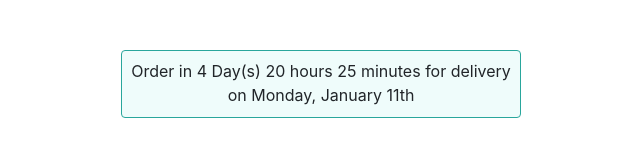
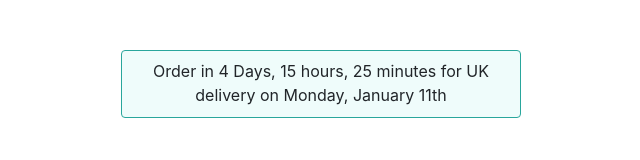
Before and after one commit to steview-d/delivery-timer, a plain HTML site: page index.html in a window 1280 px wide. Shown: the whole page, without its empty margins (319-959 px from the left). Drawn offline with nearby package versions, Linux system fonts and the light colour scheme.

Commit message:
Format output
Account for text using day/days, hour/hours and minute/minutes.
Improve grammar with use of commas within text string.

```diff
--- a/index.html
+++ b/index.html
@@ -19,7 +19,7 @@
     <div id="delivery-timer">
         <div class="timer-container">
             <div class="timer-inner">
-                <p>Order in <span class="days"></span> Day(s) <span class="hours"></span> hours <span class="minutes"></span> minutes for delivery on <span class="delivery"></span></p>
+                <p>Order in <span class="days"></span> <span class="hours"></span> <span class="minutes"></span> for UK delivery on <span class="delivery"></span></p>
             </div>
         </div>
 
--- a/main.js
+++ b/main.js
@@ -4,7 +4,7 @@ const now = new Date();
 var next = new Date();
 
 // Daily cut off time
-const cutoffTimeHours = 15; // The hour, in 24HR clock format
+const cutoffTimeHours = 10; // The hour, in 24HR clock format
 const cutoffTimeMinutes = 0; // Minutes - value between 0 and 59
 
 // set 'next' var time to cutoff time
@@ -59,9 +59,9 @@ function initializeClock(id, cutoffTime) {
   function updateCountdown() {
     const t = getTimeRemaining(cutoffTime);
 
-    daysSpan.innerHTML = t.days;
-    hoursSpan.innerHTML = ('0' + t.hours).slice(-2);
-    minutesSpan.innerHTML = ('0' + t.minutes).slice(-2);
+    daysSpan.innerHTML = daysFormat(t.days);
+    hoursSpan.innerHTML = t.hours + pluralizeDuration(t.hours, 'hour');
+    minutesSpan.innerHTML = t.minutes + pluralizeDuration(t.minutes, 'minute');
 
     if (t.total <= 0) {
       clearInterval(timeinterval);
@@ -153,7 +153,7 @@ function formatDeliveryDate(dateStr) {
 function addDateSuffix(dateStr) {
   var date = new Date(dateStr);
   d = date.toLocaleDateString('en-US', {
-    day: 'numeric'
+    day: 'numeric',
   });
 
   const nth = function (d) {
@@ -170,6 +170,25 @@ function addDateSuffix(dateStr) {
     }
   };
   return nth();
+}
+
+function daysFormat(days) {
+  switch (true) {
+    case days == 0:
+      return ' ';
+    case days == 1:
+      return ' 1 Day,';
+    default:
+      return ` ${days} Days,`;
+  }
+}
+
+function pluralizeDuration(duration, text) {
+  var t = duration == 1 ? ` ${text}` : ` ${text}s`;
+  if (text.includes('hour')) {
+    t += ','
+  }
+  return t;
 }
 
 // if cutoff time has passed for today, set cutoff day to tomorrow
```
